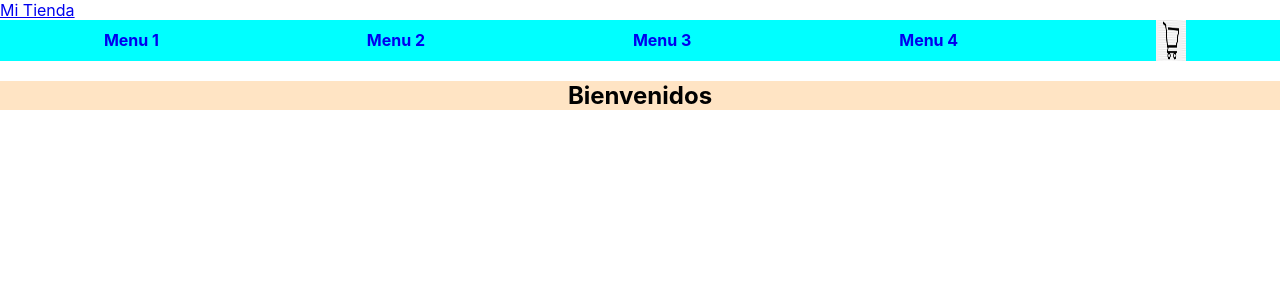
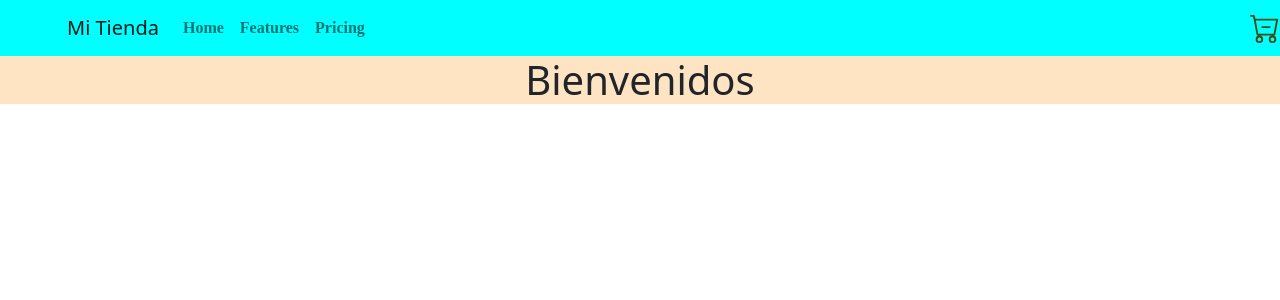
Before and after one commit to joselautaro/My-react-app, a React (Create React App) app: page / in a window 1280 px wide. Shown: the top 300 px of the page. Built offline with nearby package versions, Linux system fonts and the light colour scheme.

Commit message:
cambios en widget

```diff
--- a/package.json
+++ b/package.json
@@ -10,6 +10,7 @@
     "react": "^17.0.2",
     "react-bootstrap": "^2.0.0-rc.0",
     "react-dom": "^17.0.2",
+    "react-icons": "^4.3.1",
     "react-scripts": "4.0.3",
     "web-vitals": "^1.1.2"
   },
--- a/src/components/CartWidget/CartWidget.css
+++ b/src/components/CartWidget/CartWidget.css
@@ -1,6 +1,5 @@
-img{
-    color:rgb(11, 13, 15);
-    height: 41px;
+.widget{
+    color:rgb(63, 75, 21);
+    height: 30px;
     width: 30px;
-    background-color: black;
 }
--- a/src/components/CartWidget/CartWidget.jsx
+++ b/src/components/CartWidget/CartWidget.jsx
@@ -1,11 +1,11 @@
 import React from 'react'
 import "./CartWidget.css"
-import img from"./carrodecompras.png"
+import { BsCartDash } from "react-icons/bs" ;
 
 export const CartWidget = () => {
     return (
         <>
-        <img src={img} alt="" />
+        <BsCartDash className="widget"/>
         </>
     )
 }
--- a/src/components/NavBar/NavBar.css
+++ b/src/components/NavBar/NavBar.css
@@ -2,13 +2,10 @@
     display: flex;
     justify-content: center;
 }
-.nav{
+.navbar{
     background-color: aqua;
-    display: flex;
-    justify-content: space-around;
 }
-.nav a {
-    text-decoration: none;
-    font-weight: bolder;
-    padding: 10px;
+.navlink{
+    font-weight: bold;
+    font-family: 'Times New Roman', Times, serif;
 }
--- a/src/components/NavBar/NavBar.jsx
+++ b/src/components/NavBar/NavBar.jsx
@@ -1,20 +1,23 @@
 import React from 'react'
+import { Navbar, Container, Nav } from "react-bootstrap";
+import 'bootstrap/dist/css/bootstrap.min.css';
 import { CartWidget } from '../CartWidget/CartWidget'
 import "./NavBar.css";
 
 export const NavBar = ({logo}) => {
     return (
         <header>
-            <a href="#">
-            <>{logo}</>
-            </a>
-            <nav className="nav">
-                <a href="#">Menu 1</a>
-                <a href="#">Menu 2</a>
-                <a href="#">Menu 3</a>
-                <a href="#">Menu 4</a>
-                <CartWidget/>
-            </nav>
+                <Navbar className="navbar">
+                    <Container>
+                    <Navbar.Brand href="#home">{logo}</Navbar.Brand>
+                    <Nav className="me-auto">
+                    <Nav.Link className="navlink" href="#home">Home</Nav.Link>
+                    <Nav.Link className="navlink" href="#features">Features</Nav.Link>
+                    <Nav.Link className="navlink" href="#pricing">Pricing</Nav.Link>
+                    </Nav>
+                    </Container>
+                    <CartWidget/>
+                </Navbar>
         </header>
     )
 }
```
Also changed, not shown: 1 other file (tests, documents, lock files or other folders).
